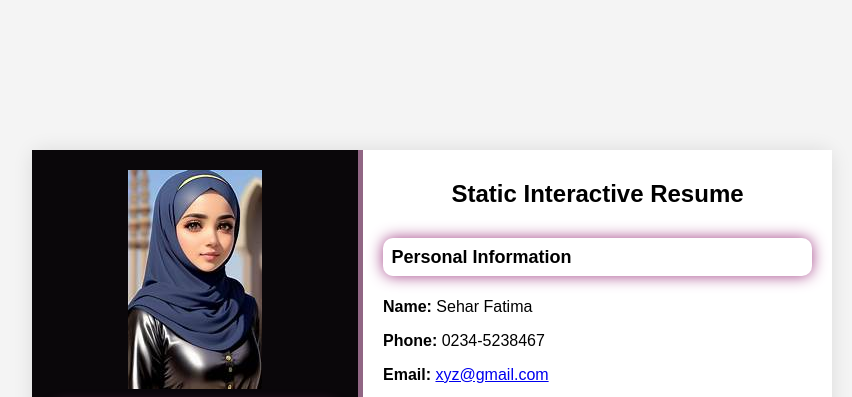
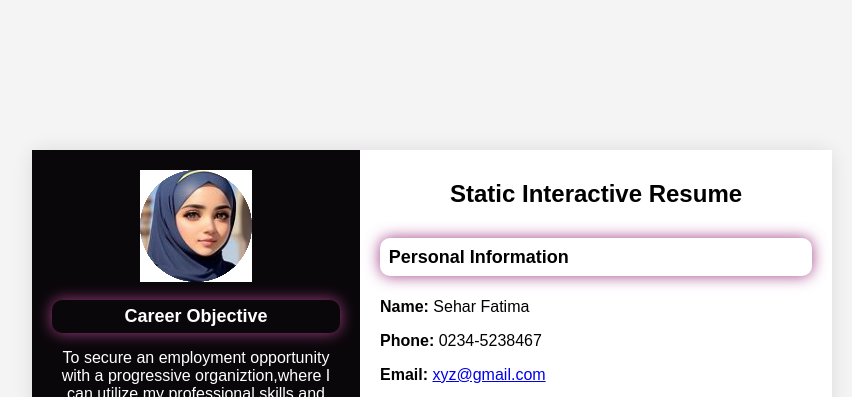
Before and after one commit to SehrishAkbar/hackathon-milestones, a plain HTML site: page Milestone1-2/index.html in a window 1280 px wide. Shown: the top 397 px of the page, without its empty margins (118-970 px from the left). Drawn offline with Linux system fonts and the light colour scheme.

Commit message:
Add files via upload

```diff
--- a/Milestone1-2/index.html
+++ b/Milestone1-2/index.html
@@ -11,7 +11,7 @@
     <div class="resume-container">
         <!-- left section -->
         <div class="left-section">
-            <img src="Profile.jfif" alt="Profile picture" class="Profile-picture">
+            <img src="Profile-fotor-20241109202445.jpg" alt="Profile picture" class="Profile-picture">
             <section id="Objective">
                 <h3 style="color: white;">Career Objective</h3>
                 <p style="color: white;" style="text-align: justify; hyphens: auto;">To secure an employment opportunity with a progressive organiztion,where I can utilize my professional skills and knowledge to the maximum add value in the growth of the organization. seeking an opportunity as a fresh candidate to start my professional career.</p>
@@ -27,7 +27,7 @@
         <!-- Right section -->
 
         <div  style="background-color: white ;"  class="right-section">
-            <h1 style= "color: black;"> Static Interactive Resume</h1>
+            <h1 style= "color: rgb(0, 0, 0);"> Static Interactive Resume</h1>
             <!-- Personal Information  -->
              <section id="Personal-Info">
                 <h3 style="color: black;"> <b>Personal Information</b></h3>
--- a/Milestone1-2/style.css
+++ b/Milestone1-2/style.css
@@ -21,7 +21,7 @@ body {
     padding: 20px;
     width: 40%;
     text-align: center;
-    border-right: 5px solid #916684;
+    border-right: 5px solid 3#916684;
   }
 
   .profile-picture {
```
Also changed, not shown: Milestone1-2/Profile-fotor-20241109202445.jpg (added).
